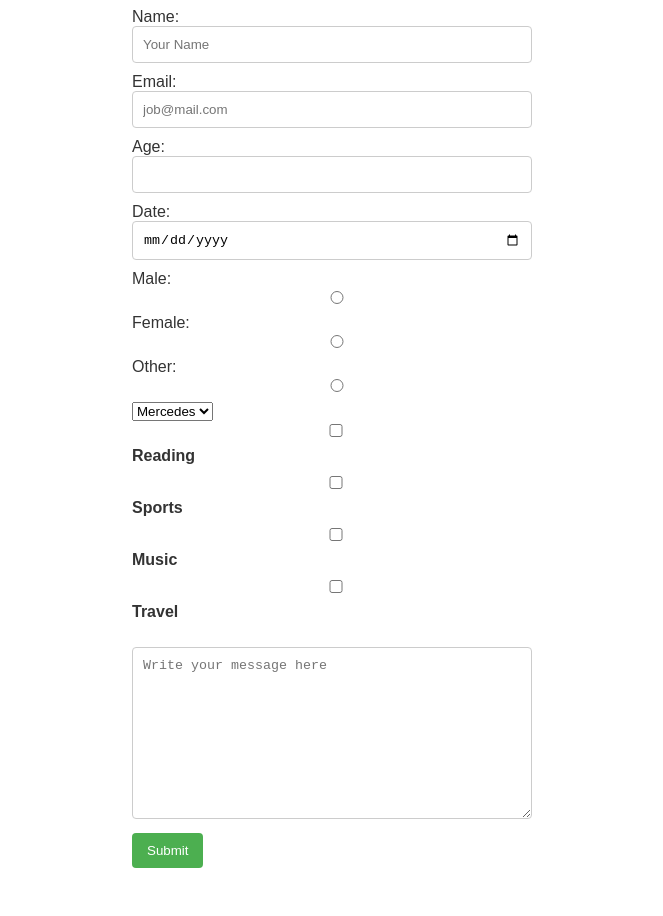
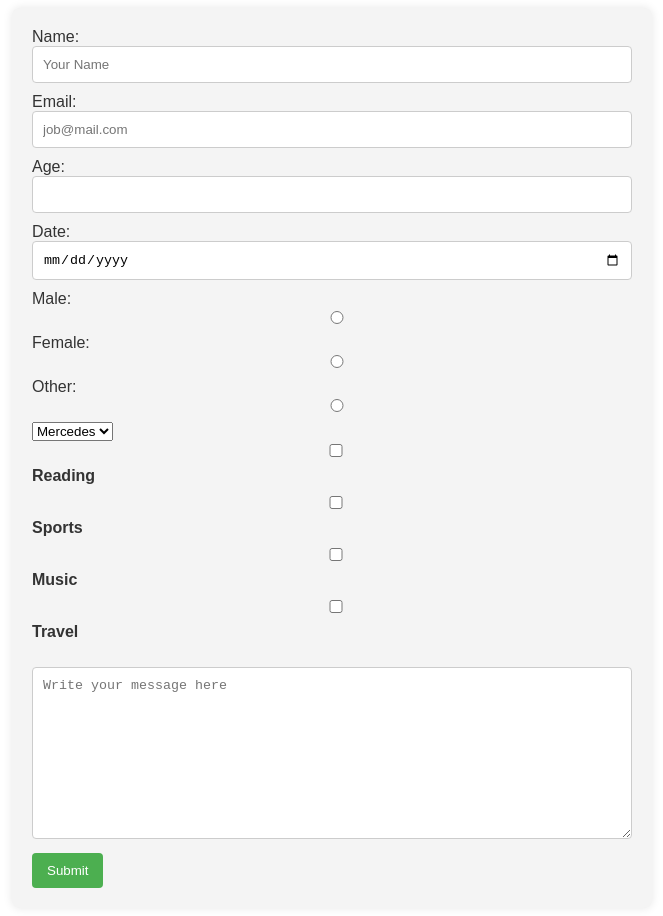
Before and after one commit to verowangari/formsazbi, a plain HTML site: page index.html in a window 1280 px wide. Shown: the whole page, without its empty margins (308-971 px from the left). Before the commit the page ends 876 px from the top, so only its background shows below. Drawn offline with Linux system fonts and the light colour scheme.

Commit message:
change form styling

```diff
--- a/index.css
+++ b/index.css
@@ -19,8 +19,12 @@ form {
     border-radius: 4px;
   }
   form {
-    max-width: 400px;
+    max-width: 600px; /* Adjust the value to your preference */
     margin: 0 auto;
+    padding: 20px;
+    background-color: #f4f4f4; /* Optional: Add a background color for the form */
+    border-radius: 8px;
+    box-shadow: 0 0 10px rgba(0, 0, 0, 0.1); /* Optional: Add a box shadow for a subtle effect */
   }
   button {
     background-color: #4CAF50;
```
